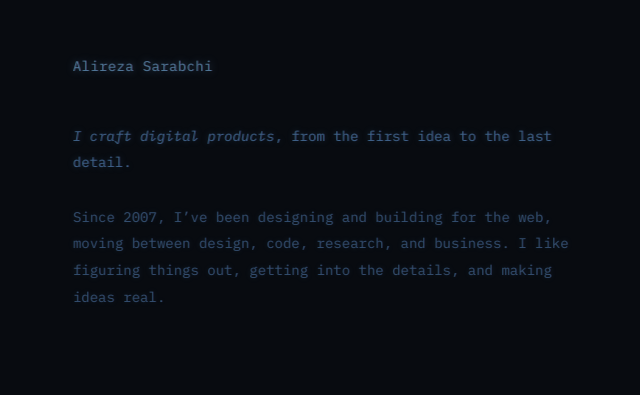
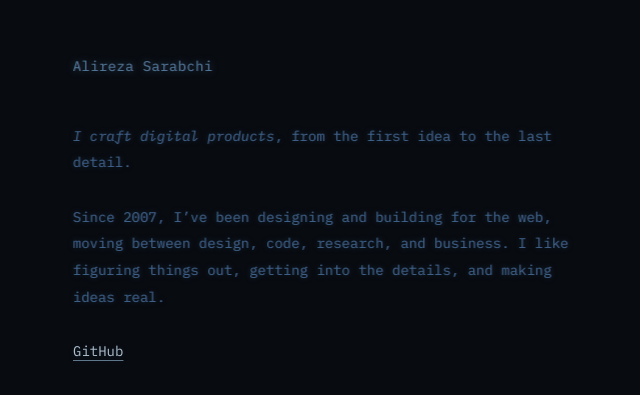
Before and after one commit to alirezas/alrzadev, a Next.js app: page / in a window 1280 px wide. Shown: the part 129-524 px from the top of the page, without its empty margins (302-942 px from the left). Built offline with nearby package versions, Linux system fonts and the light colour scheme.

Commit message:
Add GitHub profile link to homepage

```diff
--- a/app/globals.css
+++ b/app/globals.css
@@ -173,3 +173,18 @@ em { color: var(--bright); }
     animation: tracking-slip 120ms steps(1) both;
   }
 }
+
+.profile-link {
+  display: inline-block;
+  color: var(--ink);
+  text-decoration: underline;
+  text-decoration-color: #60788b;
+  text-underline-offset: 4px;
+  text-decoration-thickness: 1px;
+  text-shadow: 0 0 6px #71b5ed28;
+}
+.profile-link:hover { color: var(--bright); }
+.profile-link:focus-visible {
+  outline: 1px solid var(--bright);
+  outline-offset: 6px;
+}
--- a/app/page.tsx
+++ b/app/page.tsx
@@ -35,6 +35,9 @@ export default function Home() {
       <p>
         {words("Since 2007, I’ve been designing and building for the web, moving between design, code, research, and business. I like figuring things out, getting into the details, and making ideas real.")}
       </p>
+      <a className="profile-link" href="https://github.com/alirezas">
+        GitHub
+      </a>
       </div>
     </GlitchSurface>
   );
```
